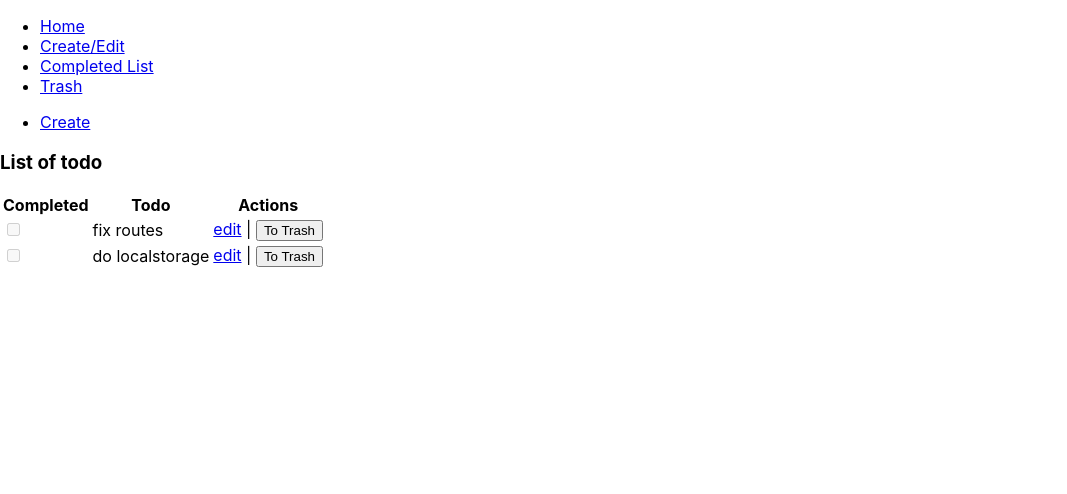
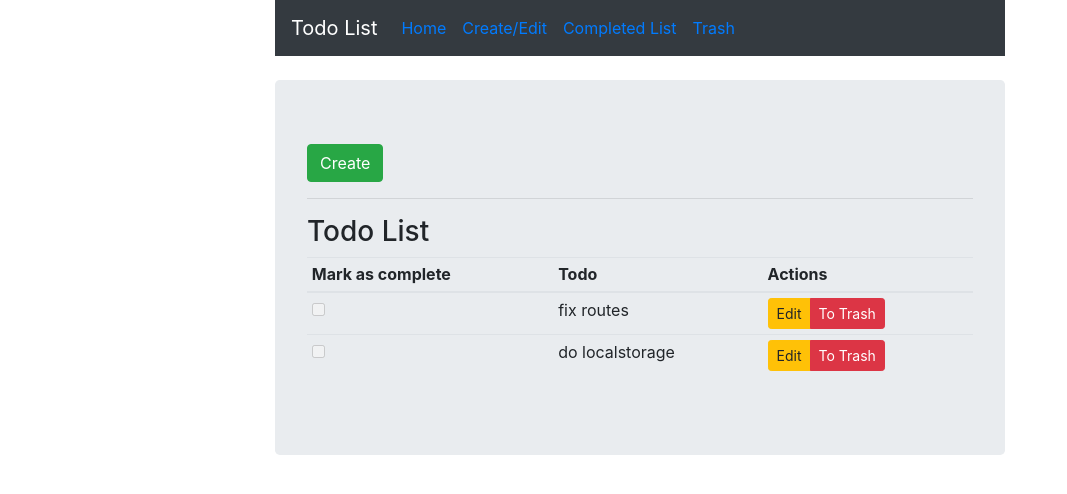
Before and after one commit to rfcabal/todo-app, a React (Create React App) app: page /create-edit in a window 1280 px wide. Shown: the top 494 px of the page, without its empty margins (0-1067 px from the left). Built offline with nearby package versions, Linux system fonts and the light colour scheme.

Commit message:
Add styles, change Link to history, go to.

```diff
--- a/package.json
+++ b/package.json
@@ -9,7 +9,9 @@
     "@types/react-dom": "16.8.4",
     "@types/react-router": "^4.4.5",
     "@types/react-router-dom": "^4.3.2",
+    "bootstrap": "^4.3.1",
     "react": "^16.8.6",
+    "react-bootstrap": "^1.0.0-beta.8",
     "react-dom": "^16.8.6",
     "react-router": "^5.0.0",
     "react-router-dom": "^5.0.0",
--- a/src/components/ListTodo/ListTodo.tsx
+++ b/src/components/ListTodo/ListTodo.tsx
@@ -1,8 +1,14 @@
 import React from 'react';
 import './ListTodo.css';
-import {Link} from "react-router-dom";
+import {Alert, Button, ButtonGroup, Table} from 'react-bootstrap';
+import {withRouter} from "react-router-dom";
+import {RouteComponentProps} from "react-router";
 
-interface ListTodoProps {
+type PathParms = {
+    history: any
+}
+
+type ListTodoProps = RouteComponentProps<PathParms> & {
     todoList: ToDo[]
     view: string,
     onChangeTodoList: Function
@@ -14,16 +20,20 @@ class ListTodo extends React.Component<ListTodoProps> {
         this.props.onChangeTodoList(id, action);
     }
 
+    goTo(path: string) {
+        this.props.history.push(path)
+    }
+
     render() {
         const {todoList, view} = this.props
 
         return todoList && todoList.length > 0 ? (
             <div>
-                <h3>List of todo</h3>
-                <table>
+                <h3>Todo List</h3>
+                <Table responsive hover size="sm">
                     <thead>
                     <tr>
-                        <th>Completed</th>
+                        <th>Mark as complete</th>
                         <th>Todo</th>
                         <th>Actions</th>
                     </tr>
@@ -35,18 +45,41 @@ class ListTodo extends React.Component<ListTodoProps> {
                                 <tr key={item.id}>
                                     <td><input type="checkbox" value={item.id} checked={item.completed}
                                                disabled={view === "CreateEdit"}
-                                               onChange={() => this.handleTodoListChange(item.id, "completed")}/></td>
+                                               onChange={() => this.handleTodoListChange(item.id, "completed")}/>
+                                    </td>
                                     <td>{item.todo}</td>
                                     {
                                         view === "CreateEdit" ? (
-                                            <td><Link to={`/create-edit/edit/${item.id}`}>edit</Link> | <button
-                                                onClick={() => this.handleTodoListChange(item.id, "toTrash")}>To
-                                                Trash</button></td>
+                                            <td>
+                                                <ButtonGroup>
+                                                    <Button
+                                                        variant="warning"
+                                                        size="sm"
+                                                        onClick={() => this.goTo(`/create-edit/edit/${item.id}`)}>
+                                                        Edit
+                                                    </Button>
+                                                    <Button
+                                                        variant="danger"
+                                                        size="sm"
+                                                        onClick={() => this.handleTodoListChange(item.id, "toTrash")}>To
+                                                        Trash
+                                                    </Button>
+                                                </ButtonGroup>
+                                            </td>
                                         ) : view === "TodoTrash" ? (
                                             (<td>
-                                                <button
-                                                    onClick={() => this.handleTodoListChange(item.id, "delete")}>Delete
-                                                </button>
+                                                <ButtonGroup>
+                                                    <Button
+                                                        variant="success"
+                                                        size="sm"
+                                                        onClick={() => this.handleTodoListChange(item.id, "restore")}>Restore
+                                                    </Button>
+                                                    <Button
+                                                        variant="danger"
+                                                        size="sm"
+                                                        onClick={() => this.handleTodoListChange(item.id, "delete")}>Delete
+                                                    </Button>
+                                                </ButtonGroup>
                                             </td>)
                                         ) : (<td>Other Actions</td>)
                                     }
@@ -55,12 +88,17 @@ class ListTodo extends React.Component<ListTodoProps> {
                         })
                     }
                     </tbody>
-                </table>
+                </Table>
             </div>
         ) : (
-            <div>{view === "TodoTrash" ? "Trash can is empty" : view === "CompletedList" ? "You haven't completed todos yet." : "You haven't added a todo yet."}</div>);
+            <div>
+                <h3>Todo List</h3>
+                <Alert
+                    variant="warning">{view === "TodoTrash" ? "Trash can is empty" : view === "CompletedList" ? "You haven't completed todos yet." : "You haven't added a todo yet."}</Alert>
+            </div>
+        );
     }
 
 }
 
-export default ListTodo
+export default withRouter(ListTodo)
--- a/src/index.tsx
+++ b/src/index.tsx
@@ -1,5 +1,6 @@
 import React from 'react';
 import ReactDOM from 'react-dom';
+import 'bootstrap/dist/css/bootstrap.min.css';
 import './index.css';
 import AppRoutes from './router'
 import * as serviceWorker from './serviceWorker';
--- a/src/router.tsx
+++ b/src/router.tsx
@@ -1,5 +1,6 @@
 import React from 'react'
 import {BrowserRouter as Router, Link, Route} from "react-router-dom";
+import {Col, Container, Jumbotron, Nav, Navbar, Row} from 'react-bootstrap';
 import Home from './views/Home/Home'
 import CompletedList from './views/CompletedList/CompletedList'
 import CreateEdit from './views/CreateEdit/CreateEdit'
@@ -30,25 +31,44 @@ const AppRouter = () => {
 
     return (
         <Router>
-            <div>
-                <nav>
-                    <ul>
+            <Container>
+                <Row>
+                    <Col>
+                    </Col>
+                    <Col md={8}>
+                        <Navbar bg="dark" variant="dark">
+                            <Navbar.Brand>Todo List</Navbar.Brand>
+                            <Nav>
                                 {
                                     routes.map((route: Routes) => {
                                         return (
-                                    <li key={route.component}>
+                                            <Nav.Link key={route.component}>
                                                 <Link to={route.path}>{route.name}</Link>
-                                    </li>
+                                            </Nav.Link>
                                         )
                                     })
                                 }
-                    </ul>
-                </nav>
-            </div>
+                            </Nav>
+                        </Navbar>
+                    </Col>
+                    <Col>
+                    </Col>
+                </Row>
+                <br/>
+                <Row>
+                    <Col></Col>
+                    <Col md={8}>
+                        <Jumbotron>
                             <Route path={routes[0].path} exact component={Home}/>
                             <Route path={`${routes[1].path}/:action?/:id?`} component={CreateEdit}/>
                             <Route path={routes[2].path} component={CompletedList}/>
                             <Route path={routes[3].path} component={TodoTrash}/>
+                        </Jumbotron>
+                    </Col>
+                    <Col>
+                    </Col>
+                </Row>
+            </Container>
         </Router>
     )
 }
--- a/src/views/CreateEdit/CreateEdit.tsx
+++ b/src/views/CreateEdit/CreateEdit.tsx
@@ -2,8 +2,18 @@ import React from 'react';
 import './CreateEdit.css';
 import '../../components/FormTodo/FormTodo'
 import FormTodo from "../../components/FormTodo/FormTodo";
-import {Link} from "react-router-dom";
+import {withRouter} from "react-router-dom";
+import {Button} from 'react-bootstrap';
+import {RouteComponentProps} from "react-router";
 import ListTodo from "../../components/ListTodo/ListTodo";
+
+type PathParms = {
+    history: any
+}
+
+type CreateEditProps = RouteComponentProps<PathParms> & {
+    match: any
+}
 
 interface CreateEditState {
     currentAction: string,
@@ -11,7 +21,7 @@ interface CreateEditState {
     todoList: ToDo[]
 }
 
-class CreateEdit extends React.Component<{ match: any }, CreateEditState> {
+class CreateEdit extends React.Component<CreateEditProps, CreateEditState> {
 
     constructor(props: any) {
         super(props)
@@ -52,6 +62,10 @@ class CreateEdit extends React.Component<{ match: any }, CreateEditState> {
         })
     }
 
+    goTo(path: string) {
+        this.props.history.push(path)
+    }
+
     handleTodoListChange(id: Number, action: string) {
 
         if (action === "toTrash") {
@@ -81,17 +95,12 @@ class CreateEdit extends React.Component<{ match: any }, CreateEditState> {
 
         return (
             <div>
-                <div>
-                    <nav>
-                        <ul>
-                            <li>
-                                <Link to="/create-edit/create">Create</Link>
-                            </li>
-                        </ul>
-                    </nav>
-                </div>
                 {currentAction === 'list' ? (
-                    <ListTodo todoList={todoList} view={"CreateEdit"} onChangeTodoList={this.handleTodoListChange}/>
+                    <div>
+                        <Button variant="success" onClick={() => this.goTo("/create-edit/create")}>Create</Button>
+                        <hr/>
+                        <ListTodo todoList={todoList} view={"CreateEdit"} onChangeTodoList={this.handleTodoListChange}/>
+                    </div>
                 ) : (
                     <FormTodo action={currentAction} id={currentId}/>
                 )
@@ -103,4 +112,4 @@ class CreateEdit extends React.Component<{ match: any }, CreateEditState> {
 
 }
 
-export default CreateEdit
+export default withRouter(CreateEdit)
```
Lines whose indentation alone changed are shown as unchanged.
